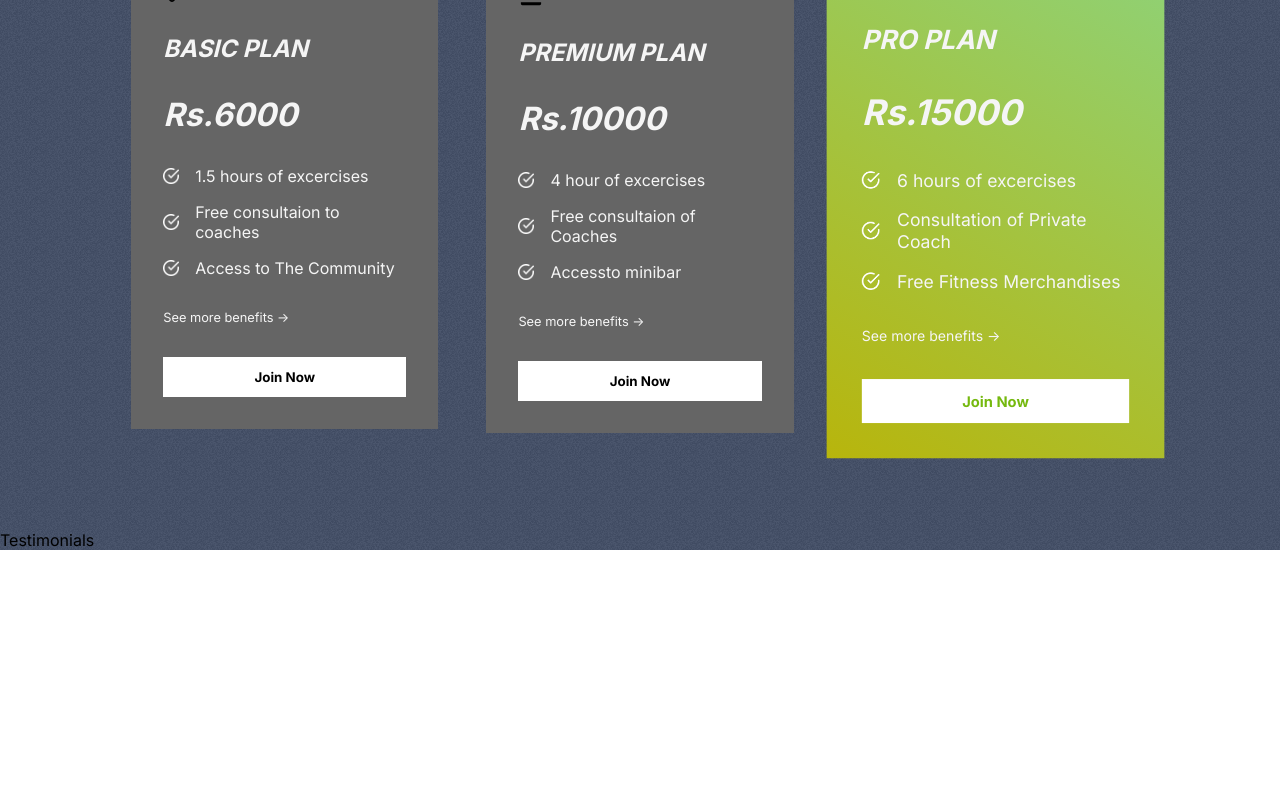
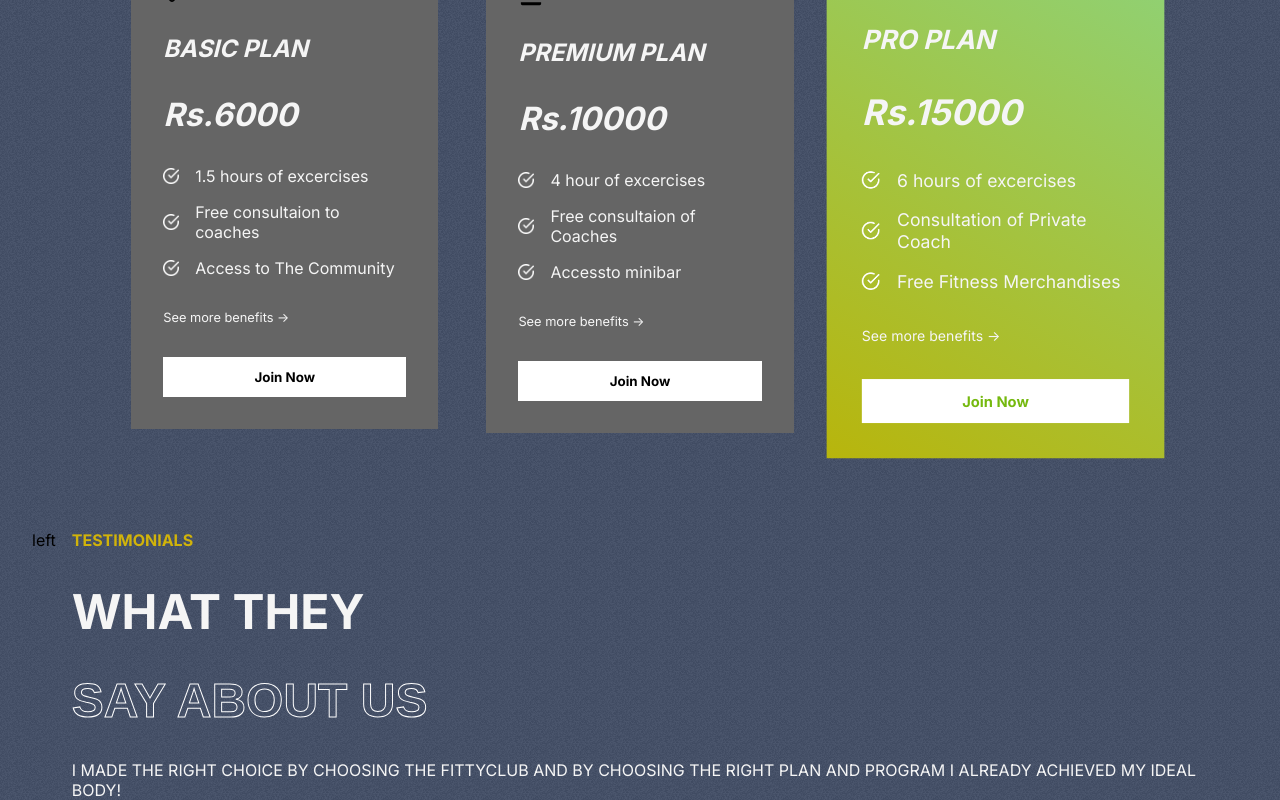
Before and after one commit to gihanthakavishan/Gymnasium_Application, a React (Create React App) app: page / in a window 1280 px wide. Shown: the part 2048-2848 px from the top of the page. Before the commit the page ends 2598 px from the top, so only its background shows below. Built offline with nearby package versions, Linux system fonts and the light colour scheme.

Commit message:
create testimonial right side text

```diff
--- a/src/components/Testimonials/Testimonials.css
+++ b/src/components/Testimonials/Testimonials.css
@@ -0,0 +1,24 @@
+.Testimonials{
+    display: flex;
+    gap: 1rem;
+    padding: 0 2rem;
+}
+
+.right-t{
+    display: flex;
+    flex: 1 1;
+    gap: 2rem;
+    flex-direction: column;
+    text-transform: uppercase;
+    color: whitesmoke;
+}
+.right-t>:nth-child(1){
+    color: rgb(209, 179, 10);
+    font-weight: bold;
+}
+
+.right-t>:nth-child(2),
+.right-t>:nth-child(3){
+    font-weight: bold;
+    font-size: 3rem;
+}
--- a/src/components/Testimonials/Testimonials.jsx
+++ b/src/components/Testimonials/Testimonials.jsx
@@ -1,9 +1,22 @@
 import React from 'react';
 import './Testimonials.css';
+import { testimonialsData } from '../../data/testimonialsData';
 
 const Testimonials = () => {
   return (
-    <div>Testimonials</div>
+    <div className="Testimonials">
+        <div className="left-t">
+         left
+        </div>
+        <div className="right-t">
+            <span>Testimonials</span>
+            <span>What they</span>
+            <span className='stroke-text'>Say about us</span>
+            <span>
+                {testimonialsData[0].review}
+            </span>
+        </div>
+    </div>
   )
 }
 
--- a/src/data/testimonialsData.js
+++ b/src/data/testimonialsData.js
@@ -6,20 +6,20 @@ export const testimonialsData = [
   {
     image: image1,
     review:
-      "I made the right choice by choosing the Fitclub and by choosing the right plan and program I already achieved my ideal body!",
-    name: 'MATHEW HENDRICKSON',
-    status : 'ENTREPRENEUR'
+      "I made the right choice by choosing the Fittyclub and by choosing the right plan and program I already achieved my ideal body!",
+    name: 'ROY VINCE',
+    status : 'CRICKETER'
   },
   {
     image: image2,
-    review: 'Lorem ipsum dolor sit amet consectetur adipisicing elit. Commodi ipsam, ab itaque nam perferendis impedit sint ',
-    name: 'JOHN KEVIN',
+    review: 'I have alrady trained more than 100 students since last year, lot of guys were able to shape up their body and level up their strengths',
+    name: 'LIZARD HENRY',
     status: 'COACH'
   },
   {
     image : image3,
     review:' Lorem ipsum dolor sit, amet consectetur adipisicing elit. Minima aspernatur quod voluptatem',
-    name: 'FRANKLIN',
+    name: 'PAUL DE ZUZAN',
     status: "CUSTOMER"
   }
 ];
```
